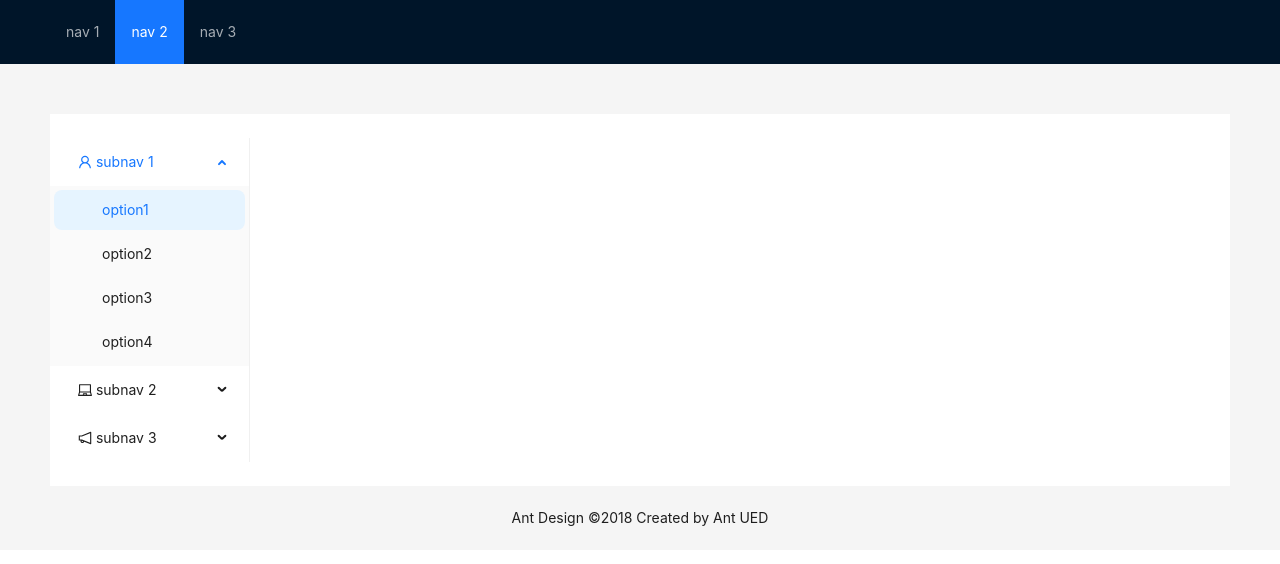
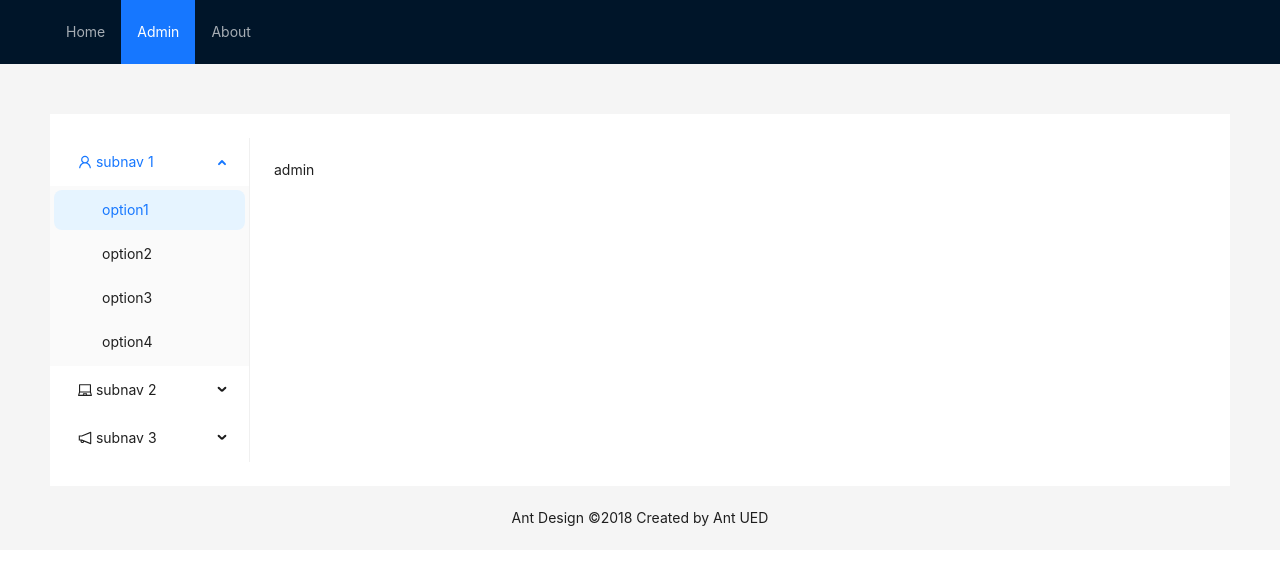
Before and after one commit to yijun-l/wiki, a Vue app in the folder web/: page /admin in a window 1280 px wide. Shown: the top 564 px of the page. Built offline with nearby package versions, Linux system fonts and the light colour scheme; the HTML template or start-up script is replaced by a standard one.

Commit message:
feat(web): add Admin and About pages
- Add route definitions for Admin and About pages
- Update header navigation menu with corresponding links

```diff
--- a/web/src/components/AppHeader.vue
+++ b/web/src/components/AppHeader.vue
@@ -1,23 +1,29 @@
 <template>
-    <a-layout-header class="header">
-      <div class="logo" />
-      <a-menu
-        v-model:selectedKeys="selectedKeys1"
-        theme="dark"
-        mode="horizontal"
-        :style="{ lineHeight: '64px' }"
-      >
-        <a-menu-item key="1">nav 1</a-menu-item>
-        <a-menu-item key="2">nav 2</a-menu-item>
-        <a-menu-item key="3">nav 3</a-menu-item>
-      </a-menu>
-    </a-layout-header>
+  <a-layout-header class="header">
+    <div class="logo" />
+    <a-menu v-model:selectedKeys="selectedKeys" theme="dark" mode="horizontal" :style="{ lineHeight: '64px' }">
+      <a-menu-item key="home">
+        <router-link to="/">Home</router-link>
+      </a-menu-item>
+      <a-menu-item key="admin">
+        <router-link to="/admin">Admin</router-link>
+      </a-menu-item>
+      <a-menu-item key="about">
+        <router-link to="/about">About</router-link>
+      </a-menu-item>
+    </a-menu>
+  </a-layout-header>
 </template>
 
 <script lang="ts" setup>
-import { ref } from 'vue';
+import { computed } from 'vue';
+import { useRoute } from 'vue-router';
 
-const selectedKeys1 = ref<string[]>(['2']);
+// Get current route information
+const route = useRoute();
+
+// Delayed execution (after route ready), auto-reactive updates
+const selectedKeys = computed(() => [route.name?.toLowerCase() || 'home']);
 </script>
 
 <style scoped></style>
--- a/web/src/router/index.ts
+++ b/web/src/router/index.ts
@@ -1,12 +1,24 @@
 import { createRouter, createWebHistory } from 'vue-router'
 import type { RouteRecordRaw } from 'vue-router'
 import Home from '../views/Home.vue'
+import Admin from '../views/Admin.vue'
+import About from '../views/About.vue'
 
 const routes: Array<RouteRecordRaw> = [
   {
     path: '/',
     name: 'Home',
     component: Home
+  },
+  {
+    path: '/admin',
+    name: 'Admin',
+    component: Admin
+  },
+  {
+    path: '/about',
+    name: 'About',
+    component: About
   }
 ]
 const router = createRouter({
--- /dev/null
+++ b/web/src/views/About.vue
@@ -0,0 +1,3 @@
+<template>
+    <p>about</p>
+</template>
--- /dev/null
+++ b/web/src/views/Admin.vue
@@ -0,0 +1,3 @@
+<template>
+    <p>admin</p>
+</template>
```
